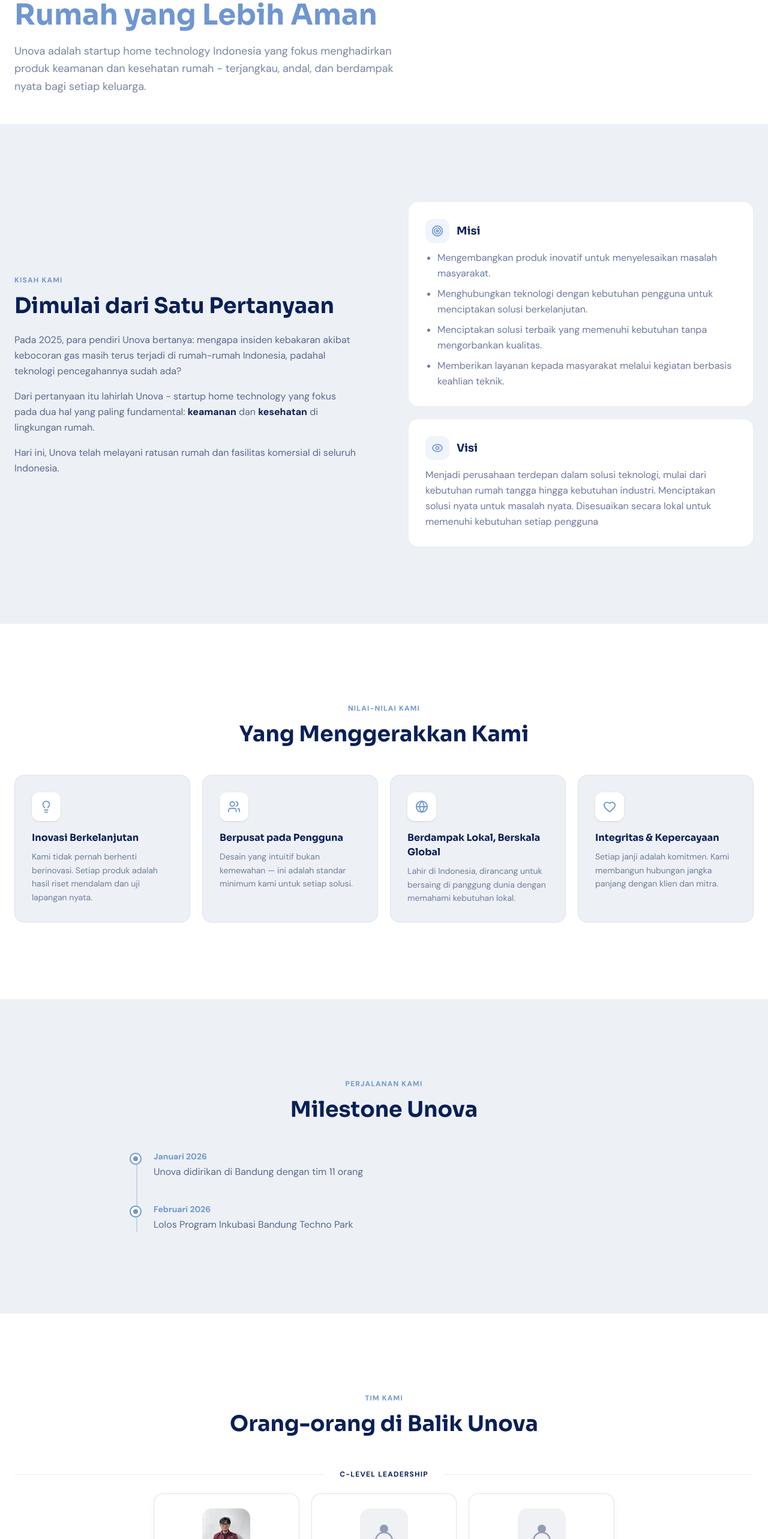
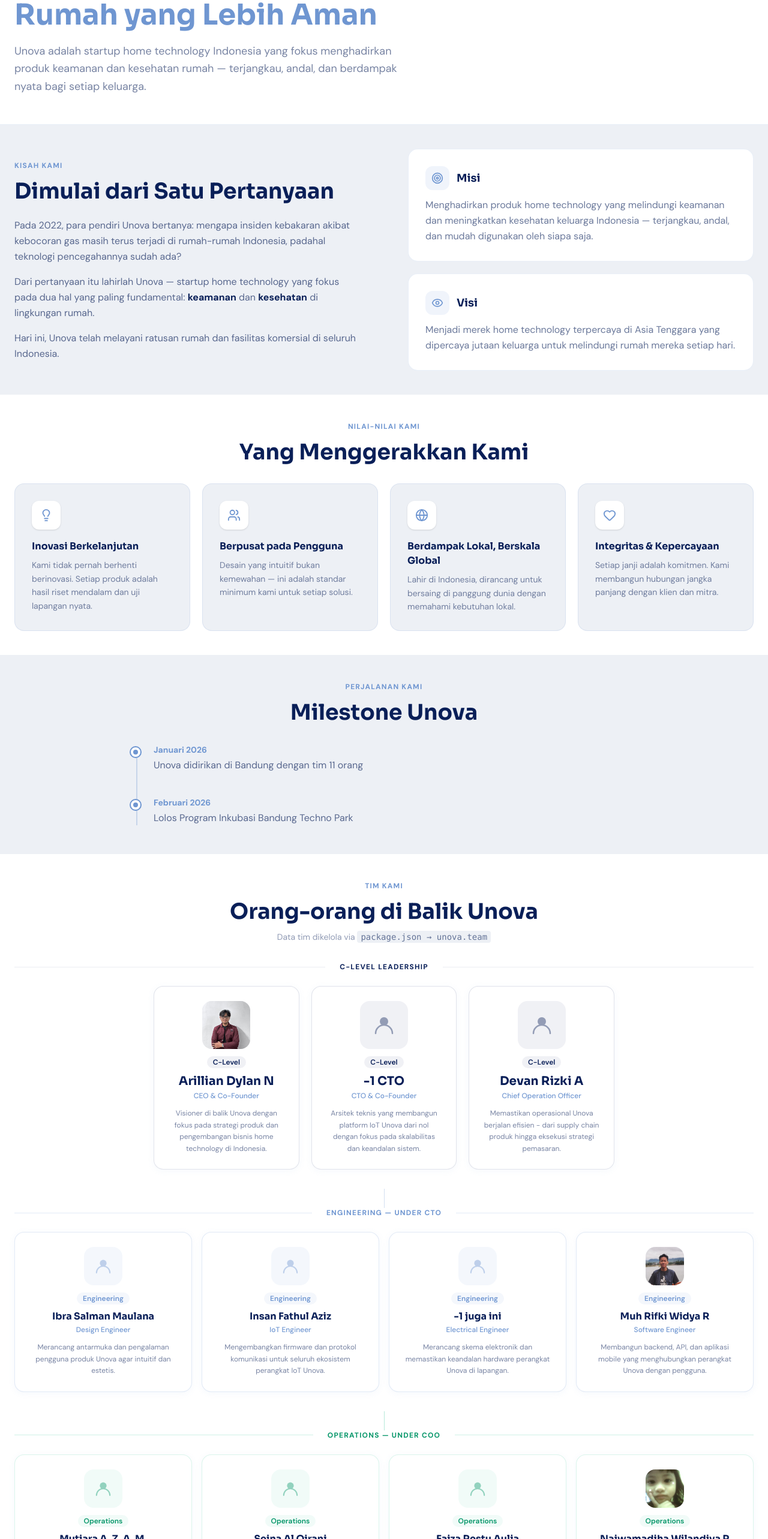
Before and after one commit to ripkie/unovaWebsite, a Next.js app: page /about in a window 1280 px wide. Shown: the part 234-2800 px from the top of the page at 60% size. Built offline with nearby package versions, Linux system fonts and the light colour scheme.

Commit message:
fixing bug

```diff
--- a/src/app/about/page.tsx
+++ b/src/app/about/page.tsx
@@ -46,13 +46,13 @@ const deptConfig: Record<string, { label: string; bg: string; text: string; bord
     border: "rgba(9,31,88,0.12)",
   },
   Engineering: {
-    label: "Technical",
+    label: "Engineering",
     bg: "rgba(111,150,209,0.08)",
     text: "#6F96D1",
     border: "rgba(111,150,209,0.2)",
   },
   Operations: {
-    label: "Official",
+    label: "Operations",
     bg: "rgba(16,185,129,0.06)",
     text: "#059669",
     border: "rgba(16,185,129,0.15)",
@@ -145,14 +145,14 @@ export default function AboutPage() {
           </h1>
           <p className="mt-4 text-brand-navy/55 text-lg leading-relaxed max-w-2xl">
             Unova adalah startup home technology Indonesia yang fokus menghadirkan
-            produk keamanan dan kesehatan rumah - terjangkau, andal, dan berdampak
+            produk keamanan dan kesehatan rumah — terjangkau, andal, dan berdampak
             nyata bagi setiap keluarga.
           </p>
         </div>
       </section>
 
       {/* Story + Mission/Vision */}
-      <section className="section-padding bg-[#EDF0F5]">
+      <section className="py-10 bg-[#EDF0F5]">
         <div className="max-w-7xl mx-auto px-6">
           <div className="grid lg:grid-cols-2 gap-20 items-center">
             <div>
@@ -164,12 +164,12 @@ export default function AboutPage() {
               </h2>
               <div className="mt-6 space-y-4 text-brand-navy/65 leading-relaxed">
                 <p>
-                  Pada 2025, para pendiri Unova bertanya: mengapa insiden kebakaran akibat
+                  Pada 2022, para pendiri Unova bertanya: mengapa insiden kebakaran akibat
                   kebocoran gas masih terus terjadi di rumah-rumah Indonesia, padahal
                   teknologi pencegahannya sudah ada?
                 </p>
                 <p>
-                  Dari pertanyaan itu lahirlah Unova - startup home technology yang fokus
+                  Dari pertanyaan itu lahirlah Unova — startup home technology yang fokus
                   pada dua hal yang paling fundamental:{" "}
                   <strong className="text-brand-navy">keamanan</strong> dan{" "}
                   <strong className="text-brand-navy">kesehatan</strong> di lingkungan rumah.
@@ -188,12 +188,11 @@ export default function AboutPage() {
                   </div>
                   <h3 className="font-display font-bold text-brand-navy text-lg">Misi</h3>
                 </div>
-                <ul className="list-disc pl-5 space-y-2 text-brand-navy/60 leading-relaxed">
-                  <li>Mengembangkan produk inovatif untuk menyelesaikan masalah masyarakat.</li>
-                  <li>Menghubungkan teknologi dengan kebutuhan pengguna untuk menciptakan solusi berkelanjutan.</li>
-                  <li>Menciptakan solusi terbaik yang memenuhi kebutuhan tanpa mengorbankan kualitas.</li>
-                  <li>Memberikan layanan kepada masyarakat melalui kegiatan berbasis keahlian teknik.</li>
-                </ul>
+                <p className="text-brand-navy/60 leading-relaxed">
+                  Menghadirkan produk home technology yang melindungi keamanan dan
+                  meningkatkan kesehatan keluarga Indonesia — terjangkau, andal, dan
+                  mudah digunakan oleh siapa saja.
+                </p>
               </div>
               <div className="p-7 rounded-2xl bg-white border border-[#6F96D1]/15 hover:border-[#6F96D1]/35 hover:shadow-lg transition-all">
                 <div className="flex items-center gap-3 mb-3">
@@ -203,7 +202,8 @@ export default function AboutPage() {
                   <h3 className="font-display font-bold text-brand-navy text-lg">Visi</h3>
                 </div>
                 <p className="text-brand-navy/60 leading-relaxed">
-                  Menjadi perusahaan terdepan dalam solusi teknologi, mulai dari kebutuhan rumah tangga hingga kebutuhan industri. Menciptakan solusi nyata untuk masalah nyata. Disesuaikan secara lokal untuk memenuhi kebutuhan setiap pengguna
+                  Menjadi merek home technology terpercaya di Asia Tenggara yang dipercaya
+                  jutaan keluarga untuk melindungi rumah mereka setiap hari.
                 </p>
               </div>
             </div>
@@ -212,9 +212,9 @@ export default function AboutPage() {
       </section>
 
       {/* Values */}
-      <section className="section-padding bg-white">
+      <section className="py-10 bg-white">
         <div className="max-w-7xl mx-auto px-6">
-          <div className="text-center mb-12">
+          <div className="text-center mb-8">
             <span className="text-xs font-bold tracking-widest uppercase" style={{ color: "#6F96D1" }}>
               Nilai-Nilai Kami
             </span>
@@ -237,9 +237,9 @@ export default function AboutPage() {
       </section>
 
       {/* Milestones */}
-      <section className="section-padding" style={{ background: "#EDF0F5" }}>
+      <section className="py-10" style={{ background: "#EDF0F5" }}>
         <div className="max-w-4xl mx-auto px-6">
-          <div className="text-center mb-12">
+          <div className="text-center mb-8">
             <span className="text-xs font-bold tracking-widest uppercase" style={{ color: "#6F96D1" }}>
               Perjalanan Kami
             </span>
@@ -267,19 +267,25 @@ export default function AboutPage() {
       </section>
 
       {/* ── TEAM ─────────────────────────────────────────────────────── */}
-      <section className="section-padding bg-white">
+      <section className="py-10 bg-white">
         <div className="max-w-7xl mx-auto px-6">
-          <div className="text-center mb-14">
+          <div className="text-center mb-8">
             <span className="text-xs font-bold tracking-widest uppercase" style={{ color: "#6F96D1" }}>
               Tim Kami
             </span>
             <h2 className="mt-3 text-4xl font-display font-bold text-brand-navy">
               Orang-orang di Balik Unova
             </h2>
+            <p className="mt-3 text-brand-navy/45 text-sm">
+              Data tim dikelola via{" "}
+              <code className="font-mono bg-[#EDF0F5] px-1.5 py-0.5 rounded text-brand-navy/60">
+                package.json → unova.team
+              </code>
+            </p>
           </div>
 
           {/* C-Level — 3 kolom centered */}
-          <div className="mb-12">
+          <div className="mb-8">
             <div className="flex items-center gap-3 mb-6">
               <div className="h-px flex-1" style={{ background: "rgba(9,31,88,0.08)" }} />
               <span className="text-xs font-bold tracking-widest uppercase px-3" style={{ color: "#091F58" }}>
@@ -296,14 +302,14 @@ export default function AboutPage() {
 
           {/* Engineering — under CTO */}
           {engineeringTeam.length > 0 && (
-            <div className="mb-12">
+            <div className="mb-8">
               {/* Connector line from CTO */}
               <div className="flex flex-col items-center mb-6">
                 <div className="w-px h-8" style={{ background: "rgba(111,150,209,0.3)" }} />
                 <div className="flex items-center gap-3 w-full">
                   <div className="h-px flex-1" style={{ background: "rgba(111,150,209,0.2)" }} />
                   <span className="text-xs font-bold tracking-widest uppercase px-3" style={{ color: "#6F96D1" }}>
-                    Technical — under CTO
+                    Engineering — under CTO
                   </span>
                   <div className="h-px flex-1" style={{ background: "rgba(111,150,209,0.2)" }} />
                 </div>
@@ -324,7 +330,7 @@ export default function AboutPage() {
                 <div className="flex items-center gap-3 w-full">
                   <div className="h-px flex-1" style={{ background: "rgba(16,185,129,0.2)" }} />
                   <span className="text-xs font-bold tracking-widest uppercase px-3" style={{ color: "#059669" }}>
-                    Official — under COO
+                    Operations — under COO
                   </span>
                   <div className="h-px flex-1" style={{ background: "rgba(16,185,129,0.2)" }} />
                 </div>
@@ -336,15 +342,21 @@ export default function AboutPage() {
               </div>
             </div>
           )}
+
+          <p className="text-center text-brand-navy/30 text-xs mt-10">
+            * Edit nama, role, bio, dan foto via{" "}
+            <code className="font-mono">package.json → unova.team[].photo</code>{" "}
+            (path ke <code className="font-mono">/public/images/team/nama.jpg</code>)
+          </p>
         </div>
       </section>
 
       {/* CTA */}
-      <section className="py-20 bg-white border-t border-[#6F96D1]/15 text-center">
+      <section className="py-12 bg-white border-t border-[#6F96D1]/15 text-center">
         <div className="max-w-2xl mx-auto px-6">
           <h2 className="text-3xl font-display font-bold text-brand-navy">Bergabunglah dalam Misi Kami</h2>
           <p className="mt-4 text-brand-navy/55">
-            Apakah Anda klien, mitra, atau calon anggota tim — kami selalu terbuka untuk percakapan yang bermakna.
+            Apakah Anda klien, mitra, atau calon anggota tim - kami selalu terbuka untuk percakapan yang bermakna.
           </p>
           <div className="mt-8 flex gap-4 justify-center flex-wrap">
             <Link href="/contact-us" className="inline-flex items-center gap-2 px-8 py-4 rounded-2xl text-white font-semibold transition-colors" style={{ background: "#091F58" }}>
```
